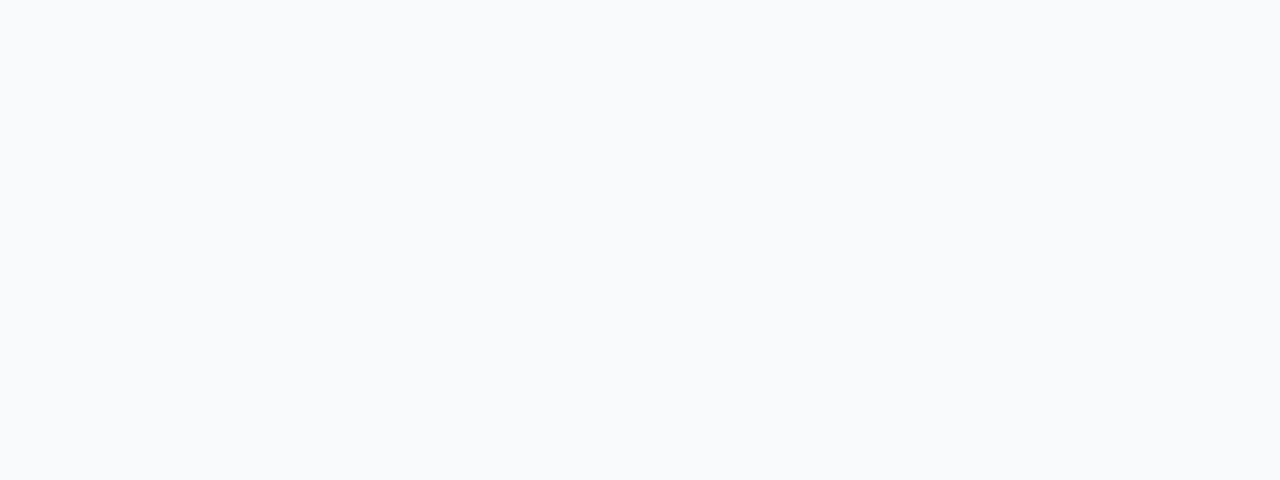
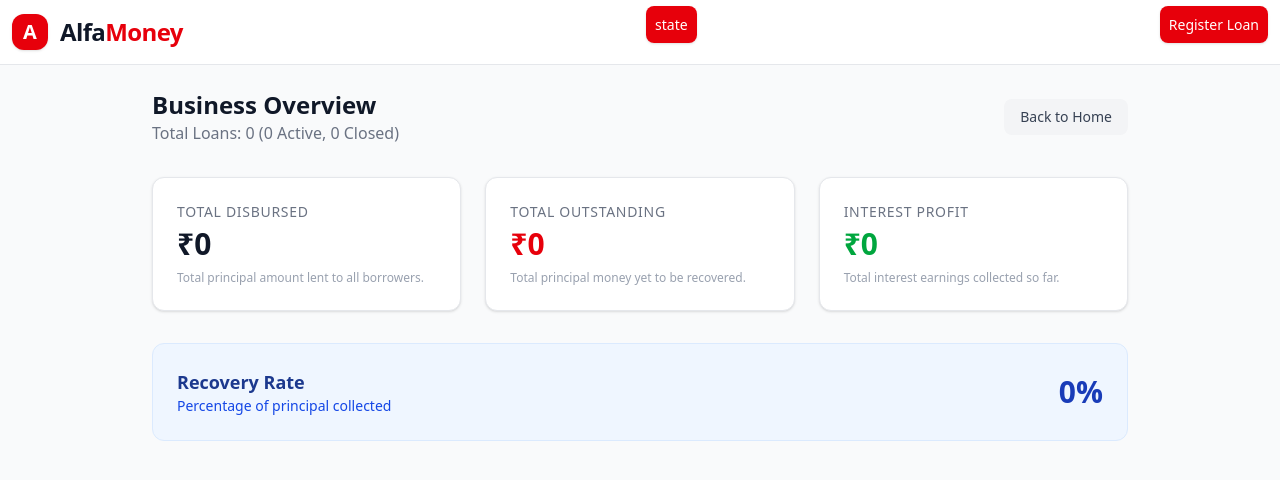
Before and after one commit to Ajay20-web/alfa-money-LMS, a React (Vite) app: page /allAmount in a window 1280 px wide. Before the commit this address had no page. Shown: the top 480 px of the page. Built offline with nearby package versions, Linux system fonts and the light colour scheme; no server answers; the database is empty.

Commit message:
add link for LoanStats page in MainHeader and update routing in App

```diff
--- a/src/App.jsx
+++ b/src/App.jsx
@@ -2,6 +2,7 @@ import { HomePage } from "./pages/home/HomePage";
 import { RegisterLoan } from "./pages/registerPage/RegisterPage";
 import { LoanDetails } from "./pages/viewDetailsPage/LoanDetails";
 import { MonthlyAmount } from "./pages/monthlyAmountPage/MonthlyAmount";
+import { LoanStats } from "./pages/allAmount/LoanStats";
 import { Routes, Route } from "react-router-dom";
 function App() {
   return (
@@ -11,6 +12,7 @@ function App() {
         <Route path="/register" element={<RegisterLoan />} />
         <Route path="/viewDetails/:id" element={<LoanDetails />} />
         <Route path="/monthlyAmount/:id" element={<MonthlyAmount />} />
+        <Route path="/allAmount" element={<LoanStats />} />
       </Routes>
     </div>
   );
--- a/src/components/MainHeader.jsx
+++ b/src/components/MainHeader.jsx
@@ -19,6 +19,14 @@ export function MainHeader() {
       </div>
       <div className="p-3">
         <Link
+          to="/allAmount"
+          className=" p-2 border border-transparent rounded-lg shadow-sm text-sm font-medium text-white bg-red-600 hover:bg-red-700 focus:outline-none focus:ring-2 focus:ring-offset-2 focus:ring-red-500 transition-colors duration-200"
+        >
+          state
+        </Link>
+      </div>
+      <div className="p-3">
+        <Link
           to="/register"
           className=" p-2 border border-transparent rounded-lg shadow-sm text-sm font-medium text-white bg-red-600 hover:bg-red-700 focus:outline-none focus:ring-2 focus:ring-offset-2 focus:ring-red-500 transition-colors duration-200"
         >
```
